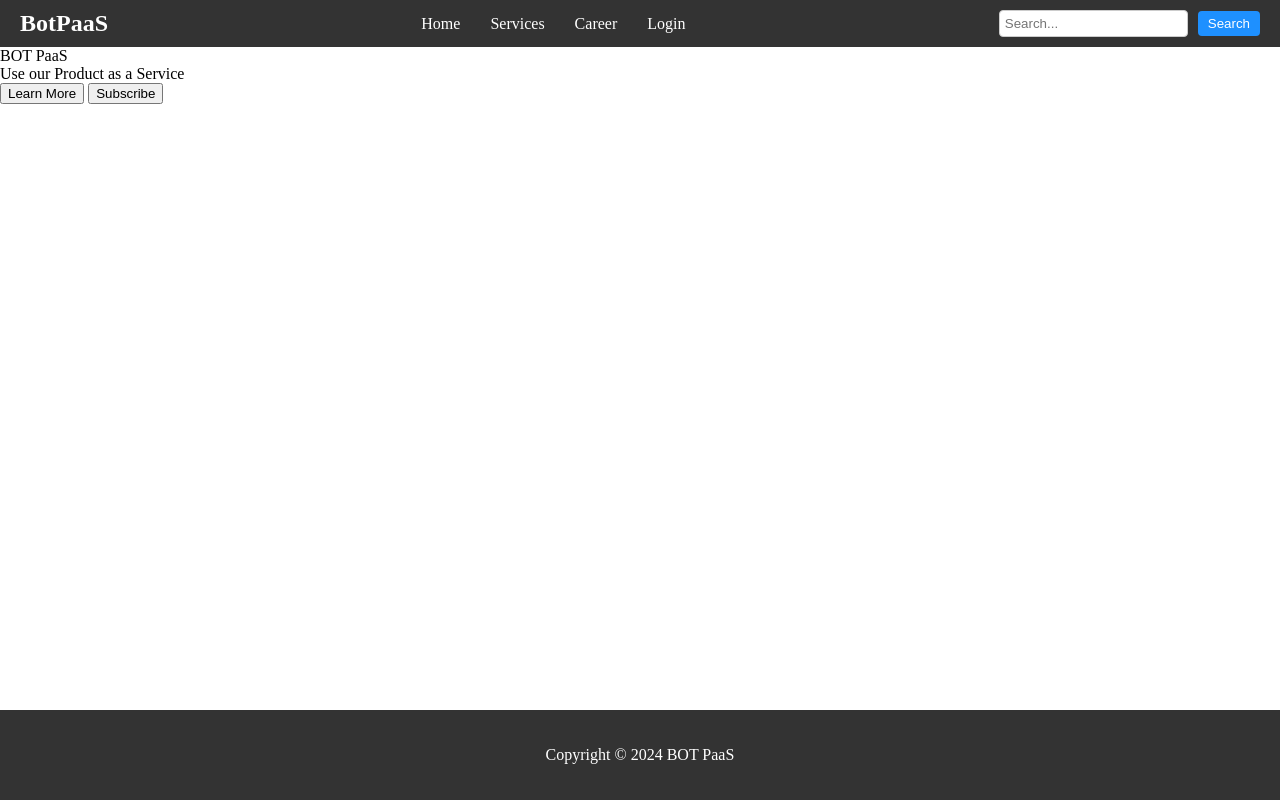
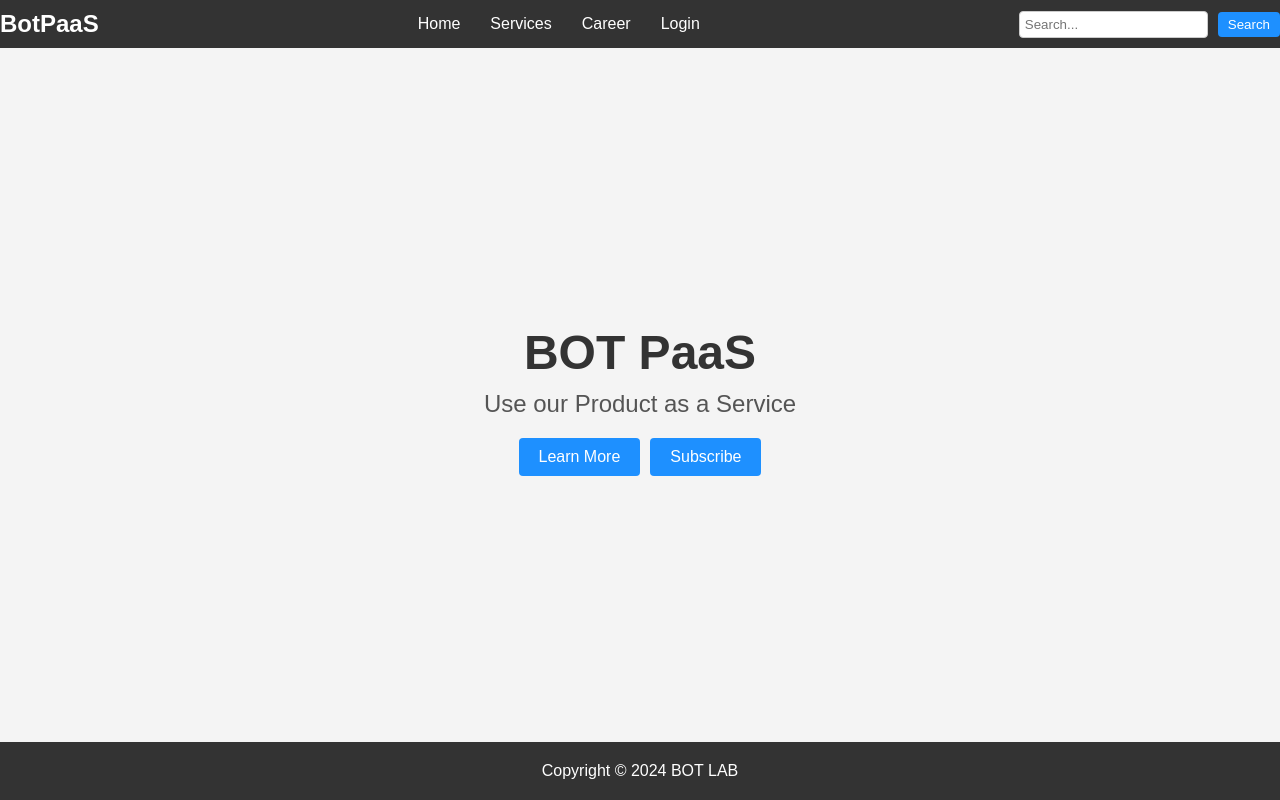
Before and after one commit to BotTechnologiesLtd/Bot-PaaS, a plain HTML site: page index.html in a window 1280 px wide. Drawn offline with Linux system fonts and the light colour scheme.

Commit message:
Update index.html

```diff
--- a/index.html
+++ b/index.html
@@ -6,30 +6,39 @@
     <meta charset="UTF-8" />
     <meta name="viewport" content="width=device-width, initial-scale=1.0, shrink-to-fit-no" />
     <title>BOT PaaS Website | botpaas</title>
-    <link rel="stylesheet" href="style.css" />
-    <script src="https://kit.fontawesome.com/a076d05399.js"></script>
     <style>
       /* General Reset */
-      body, ul {
+      body, ul, h1, p {
         margin: 0;
         padding: 0;
       }
 
-      /* Navigation */
+      body {
+        display: flex;
+        flex-direction: column;
+        align-items: center;
+        justify-content: center;
+        height: 100vh;
+        background-color: #f4f4f4;
+        font-family: Arial, sans-serif;
+      }
+
       nav {
+        width: 100%;
         display: flex;
         justify-content: space-between;
         align-items: center;
         background-color: #333;
         padding: 10px 20px;
         color: white;
+        position: fixed;
+        top: 0;
       }
 
       .menu {
         flex: 1;
         display: flex;
-        justify-content: center; /* Centers the nav items */
-        align-items: center;
+        justify-content: center;
       }
 
       .menu ul {
@@ -90,6 +99,43 @@
         color: #1e90ff;
       }
 
+      .center {
+        text-align: center;
+      }
+
+      .center .title {
+        font-size: 48px;
+        font-weight: bold;
+        color: #333;
+        margin-bottom: 10px;
+      }
+
+      .center .sub_title {
+        font-size: 24px;
+        color: #555;
+        margin-bottom: 20px;
+      }
+
+      .center .btns {
+        display: flex;
+        justify-content: center;
+        gap: 10px;
+      }
+
+      .center .btns button {
+        padding: 10px 20px;
+        font-size: 16px;
+        color: white;
+        background-color: #1e90ff;
+        border: none;
+        border-radius: 4px;
+        cursor: pointer;
+      }
+
+      .center .btns button:hover {
+        background-color: #333;
+      }
+
       /* Footer */
       .footer {
         text-align: center;
@@ -120,7 +166,6 @@
         <button>Search</button>
       </div>
     </nav>
-    <div class="img"></div>
     <div class="center">
       <div class="title">BOT PaaS</div>
       <div class="sub_title">Use our Product as a Service</div>
@@ -130,7 +175,7 @@
       </div>
     </div>
     <div class="footer">
-      <p class="copyright">Copyright &copy; 2024 BOT PaaS</p>
+      <p class="copyright">Copyright &copy; 2024 BOT LAB</p>
     </div>
   </body>
 </html>
```
